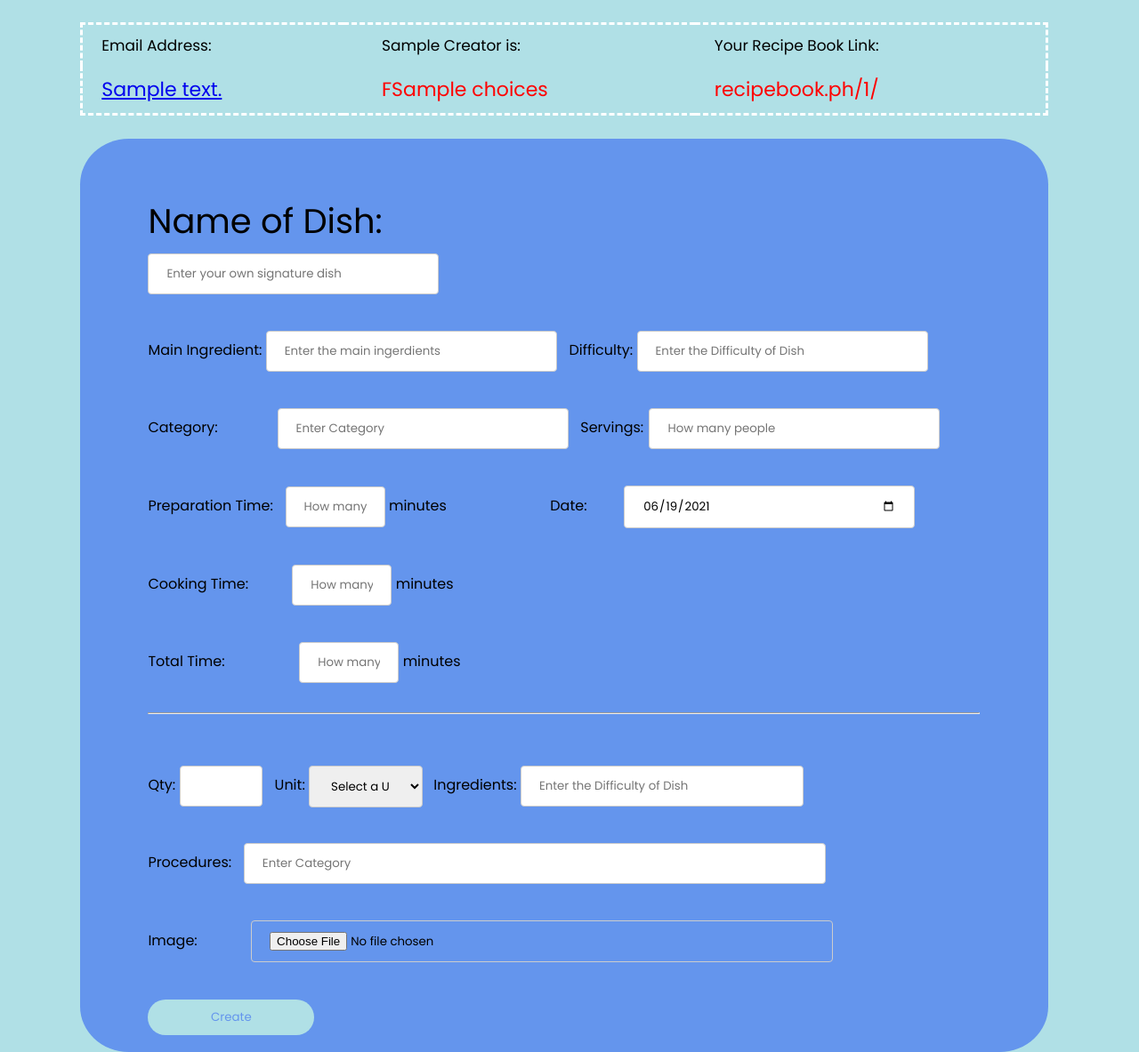
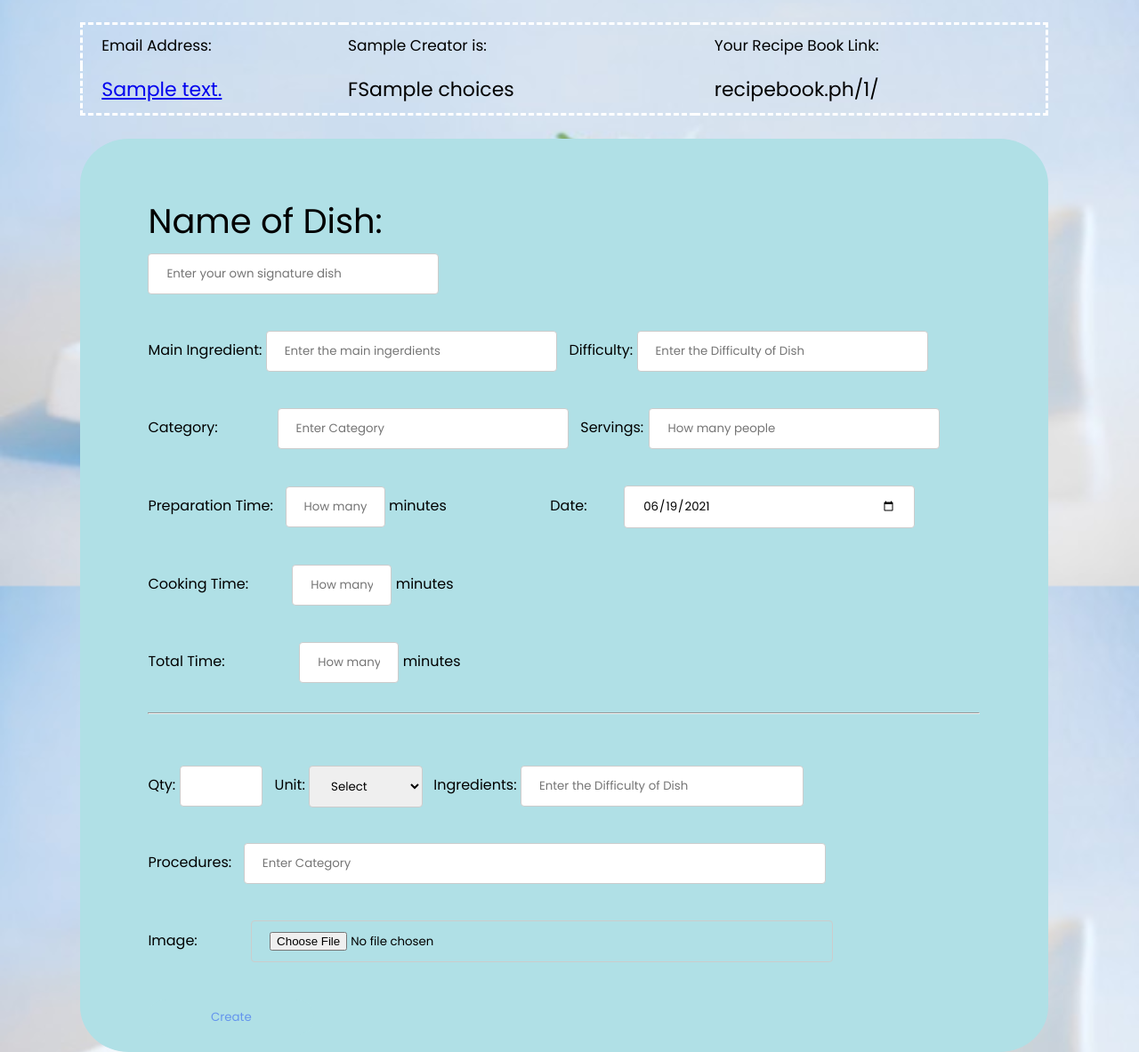
Before and after one commit to prongomaricel/recipebook, a Django app: template RecipeBookApp/templates/recipe.html in a window 1280 px wide. Shown: the part 141-1324 px from the top of the page at 89% size. Run offline with Django 3.2, Linux system fonts and the light colour scheme; tables that the repository leaves empty hold one stand-in row (values such as "Sample post"); the template is opened without the code that fills it: values that come from a table or form of the project are taken from there, most other values are stand-ins (such as "Sample title", 1, 10 or a date in 2020); some libraries are stand-ins or nearby versions.

Commit message:
designing

```diff
--- a/RecipeBookApp/templates/recipe.html
+++ b/RecipeBookApp/templates/recipe.html
@@ -20,18 +20,12 @@
 <link rel="stylesheet" href="/static/css/style.css">
 <style>
 
-/*body{
-
-  background: url(/static/images/hp.jpg);
-  background-repeat: repeat-y;
-  background-size: 100% 100%;
-  position: absolute;
-  top: 0;
-    left: 0;
-    bottom: 0;
-    right: 0;
-        z-index: -1;
-}*/
+	body {
+    background: url(/static/images/bg14.jpg);
+    background-size: 100% 100%;
+    background-repeat: no-repeat;
+    background-position: top;
+    background-attachment: fixed}
 
  .no-arrow {
     -moz-appearance: textfield;}
@@ -71,7 +65,7 @@ td {
 	padding-right: 6%;
 	padding-left: 6%;
     width: 85%;
-    background-color: #6495ED;
+    background-color: powderblue;
     border-radius: 5%;
     margin-left: 7%;
     margin-right: 10%;
@@ -151,17 +145,17 @@ select {
     font-family: 'Dancing Script', cursive;">-- {{CreatorId.crName|title}}'s Book --</h1>
 
 		<table style="padding-left: 1%">
-			<tr style="font-size: 17px;padding-left: 5%;">
+			<tr style="font-size: 17px;">
 
 				<td style="padding-left: 2%;">Email Address:</td>
-				<td style="padding-left: 4%;">{{CreatorId.crName|title}} is:</td>
+				<td style="padding-left: 0.50%;">{{CreatorId.crName|title}} is:</td>
 				<td style="padding-left: 2%;">Your Recipe Book Link:</td>
 
 			</tr>
-			<tr style="color: red; font-size: 22px;padding-left: 5%;margin-left:10%">
+			<tr style="font-size: 22px;">
 
 				<td style="padding-left: 2%;"><a href="/{{CreatorId.id}}/profile">{{CreatorId.crEAddress}}</a></td>
-				<td style="padding-left: 4%;">{{CreatorId.crGender}}{{model.choices}}</td>
+				<td style="padding-left: 0.50%;">{{CreatorId.crGender}}{{model.choices}}</td>
 				<td style="padding-left: 2%;">recipebook.ph/{{CreatorId.id}}/</td>
 			</tr>
 		</table>
@@ -307,26 +301,26 @@ select {
 <noscript>This page requires JavaScript be available and enabled to function properly</noscript>
   <label for="nUnit" style="padding-left: 1%">Unit: </label>
   <select style="margin-left: %; width: 10%" id="nUnit" size="1">
-    <option value="empty">Select a Unit</option>
-    <option value="North America">tsp</option>
-    <option value="South America">tbsp</option>
-    <option value="Asia">fl oz</option>
-    <option value="Europe">cup</option>
-    <option value="Europe">fl pt</option>
-    <option value="Europe">fl qt</option>
-    <option value="Europe">gal</option>
-    <option value="Europe">mL</option>
-    <option value="Europe">L</option>
-    <option value="Europe">dL</option>
-    <option value="Europe">lb</option>
-    <option value="Europe">oz</option>
-    <option value="Europe">mg</option>
-    <option value="Europe">g</option>
-    <option value="Europe">kg</option>
-    <option value="Europe">mm</option>
-    <option value="Europe">cm</option>
-    <option value="Europe">m</option>
-    <option value="Europe">inch</option>
+    <option value="empty">Select</option>
+    <option value="tsp">tsp</option>
+    <option value="tbsp">tbsp</option>
+    <option value="fl oz">fl oz</option>
+    <option value="cup">cup</option>
+    <option value="fl pt">fl pt</option>
+    <option value="fl qt">fl qt</option>
+    <option value="gal">gal</option>
+    <option value="mL">mL</option>
+    <option value="L">L</option>
+    <option value="dL">dL</option>
+    <option value="lb">lb</option>
+    <option value="oz">oz</option>
+    <option value="mg">mg</option>
+    <option value="g">g</option>
+    <option value="kg">kg</option>
+    <option value="mm">mm</option>
+    <option value="cm">cm</option>
+    <option value="m">m</option>
+    <option value="inch">inch</option>
 
   </select>
 
```
